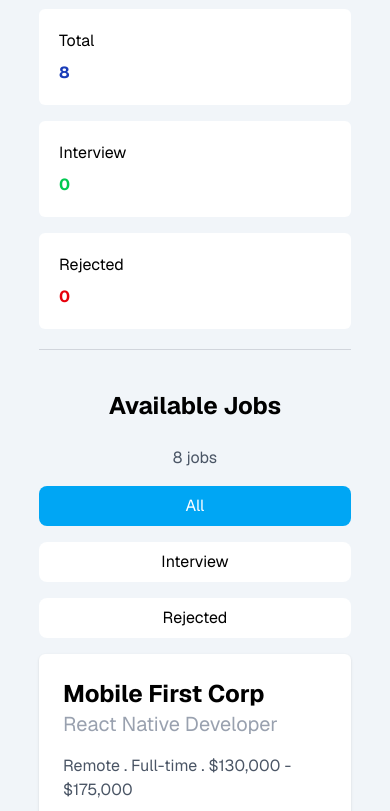
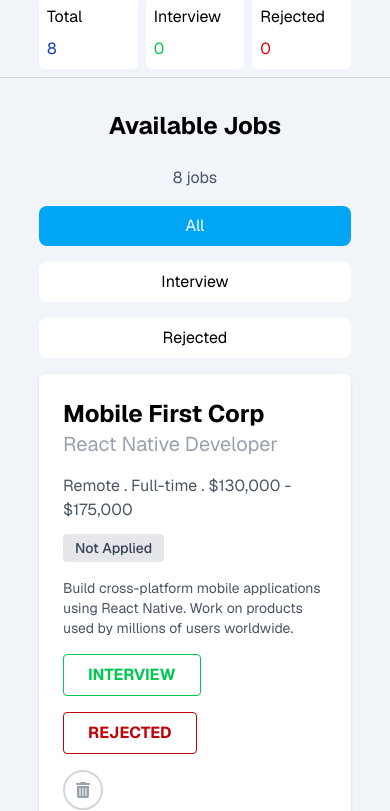
Before and after one commit to Kazi-Tafhimul/job-tracker, a plain HTML site: page index.html in a window 390 px wide. Shown: the part 71-882 px from the top of the page. Drawn offline with nearby package versions, Linux system fonts and the light colour scheme.

```diff
--- a/index.html
+++ b/index.html
@@ -21,29 +21,29 @@
  <link rel="stylesheet" href="https://cdnjs.cloudflare.com/ajax/libs/font-awesome/6.5.1/css/all.min.css">
 </head>
 <body class="bg-slate-100">
-    <header class="w-[80%] mx-auto mt-4 space-y-2 sticky top-0 z-10 py-4 bg-slate-100">
-        <h1 class="font-bold text-2xl">
+    <header class="w-full mx-auto mt-4 space-y-2 sticky top-0 z-10 py-2 md:py-4 bg-slate-100">
+        <h1 class="font-bold text-lg md:text-2xl w-[80%] mx-auto">
             Job Application Tracker
         </h1>
-        <div class="grid grid-cols-1 md:grid-cols-3 gap-4 mt-4 ">
-            <div class="bg-white p-5 rounded-md">
+        <div class="w-[80%] mx-auto grid grid-cols-3 gap-2 md:gap-4 mt-4 ">
+            <div class="bg-white p-2 md:p-5 rounded-md">
                 <h2>Total</h2>
-                <p id="total-count" class="text-blue-800 font-bold mt-2">8</p>
+                <p id="total-count" class="text-blue-800 font-normal md:font-bold mt-2">8</p>
             </div>
-            <div class="bg-white p-5 rounded-md">
+            <div class="bg-white p-2 md:p-5 rounded-md">
                 <h2>
                     Interview
                 </h2>
-                <p id="interview-count" class="text-green-500 font-bold mt-2" >0</p>
+                <p id="interview-count" class="text-green-500 font-normal md:font-bold mt-2" >0</p>
             </div>
-            <div class="bg-white p-5 rounded-md">
+            <div class="bg-white p-2 md:p-5 rounded-md">
                <h2>Rejected</h2>
-               <p id="rejected-count" class="text-red-600 font-bold mt-2">0</p>
+               <p id="rejected-count" class="text-red-600 font-normal md:font-bold mt-2">0</p>
             </div>
 
 
         </div>
-        <hr class="text-gray-300 mt-5">
+        <hr class="text-gray-300 mt-1 md:mt-5">
 
 
     </header>
```
Also changed, not shown: 1 other file.
